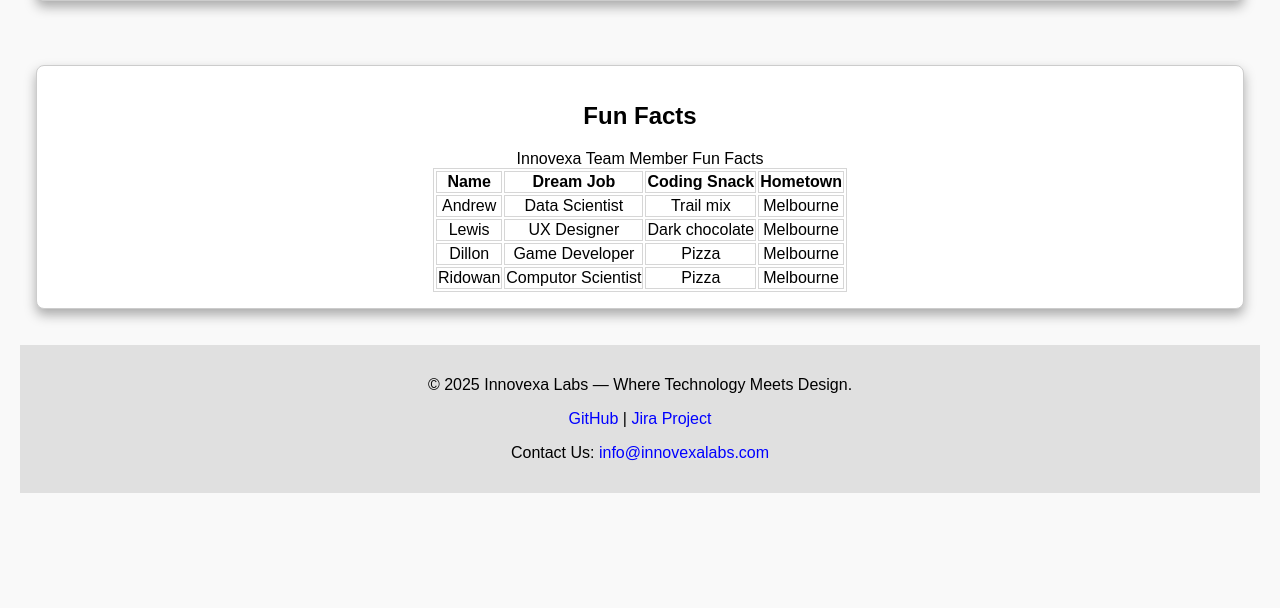
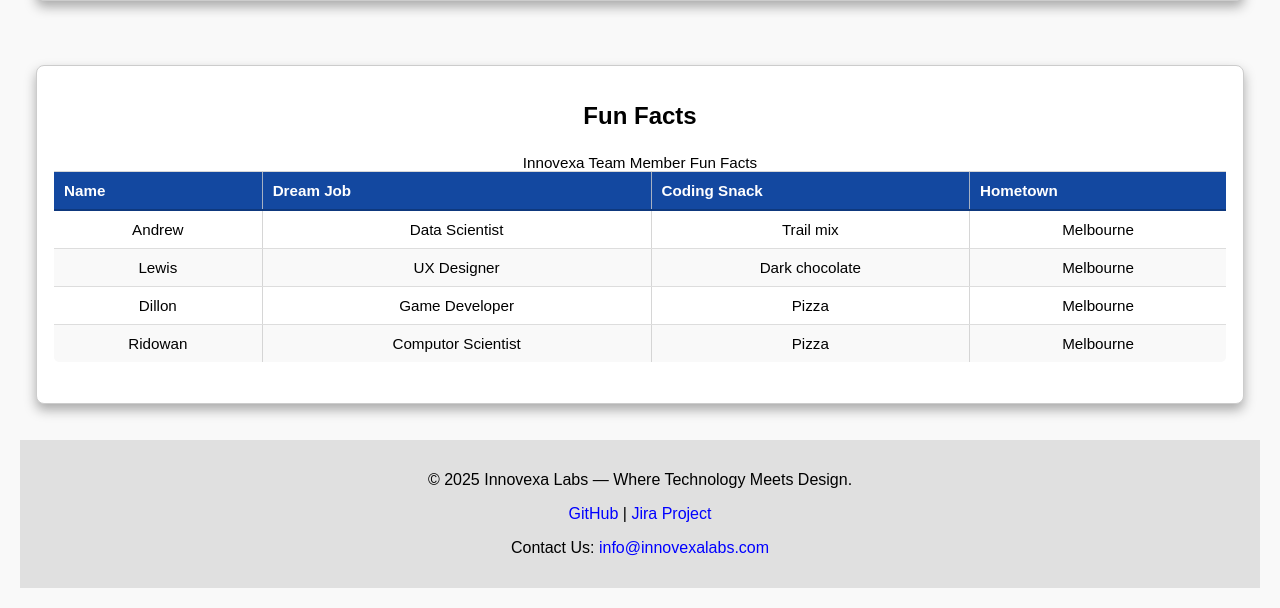
Before and after one commit to RidowanShadid/Assignment02, a PHP site: page /about.php in a window 1280 px wide. Shown: the part 1325-1933 px from the top of the page. Before the commit the page ends 1818 px from the top, so only its background shows below. Run offline with PHP 8.4, Linux system fonts and the light colour scheme.

Commit message:
add css styling to jobs table

```diff
--- a/styles/styles.css
+++ b/styles/styles.css
@@ -264,6 +264,53 @@
   text-decoration: none;
   transition: all 0.2s ease-in-out;
 }
+/*jobs table*/
+body {
+  font-family: Arial, sans-serif;
+  margin: 20px;
+  background-color: #f9f9f9;
+}
+
+table {
+  width: 100%;
+  border-collapse: collapse;
+  margin: 1.5rem 0;
+  font-family: Arial, sans-serif;
+  font-size: 0.95rem;
+  background-color: #ffffff;
+  border: 1px solid #ccc;
+}
+/* Header row */
+th {
+  background-color: #1348a0;   /* deep blue header */
+  color: #ffffff;
+  text-align: left;
+  padding: 10px;
+  border-bottom: 2px solid #0e387d;
+}
+/* Data rows */
+td {
+  padding: 10px;
+  border-bottom: 1px solid #ddd;
+  vertical-align: top;
+}
+/* Alternate row shading for readability */
+tr:nth-child(even) {
+  background-color: #f9f9f9;
+}
+/* Hover effect */
+tr:hover {
+  background-color: #eef4ff;
+}
+/* Make long text wrap neatly */
+td {
+  word-wrap: break-word;
+  white-space: pre-wrap; /* preserves line breaks */
+}
+table {
+  border-radius: 6px;
+  overflow: hidden;
+}
 
 /* === Apply form layout & styling (Grid/Flex) === */
 form p {
```
